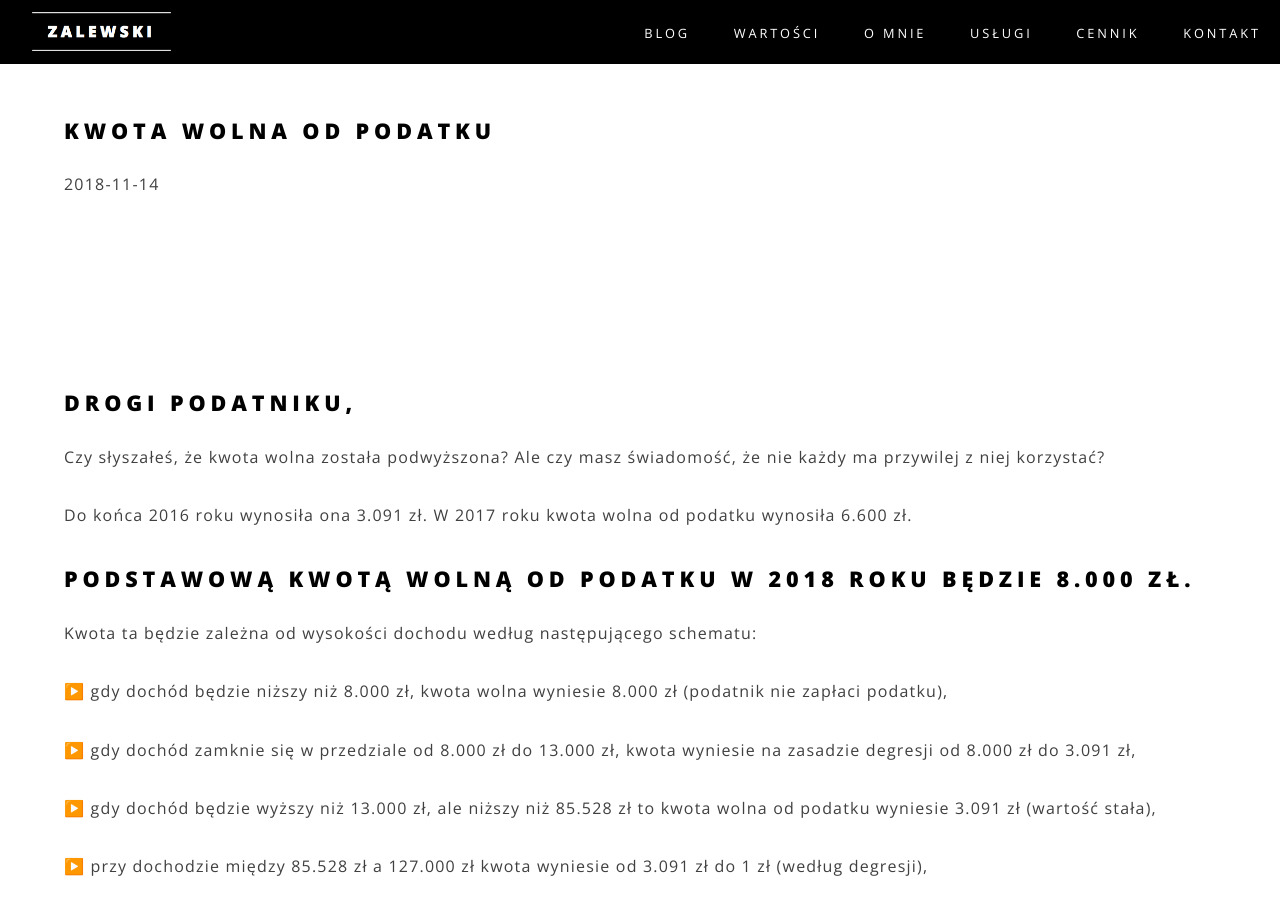
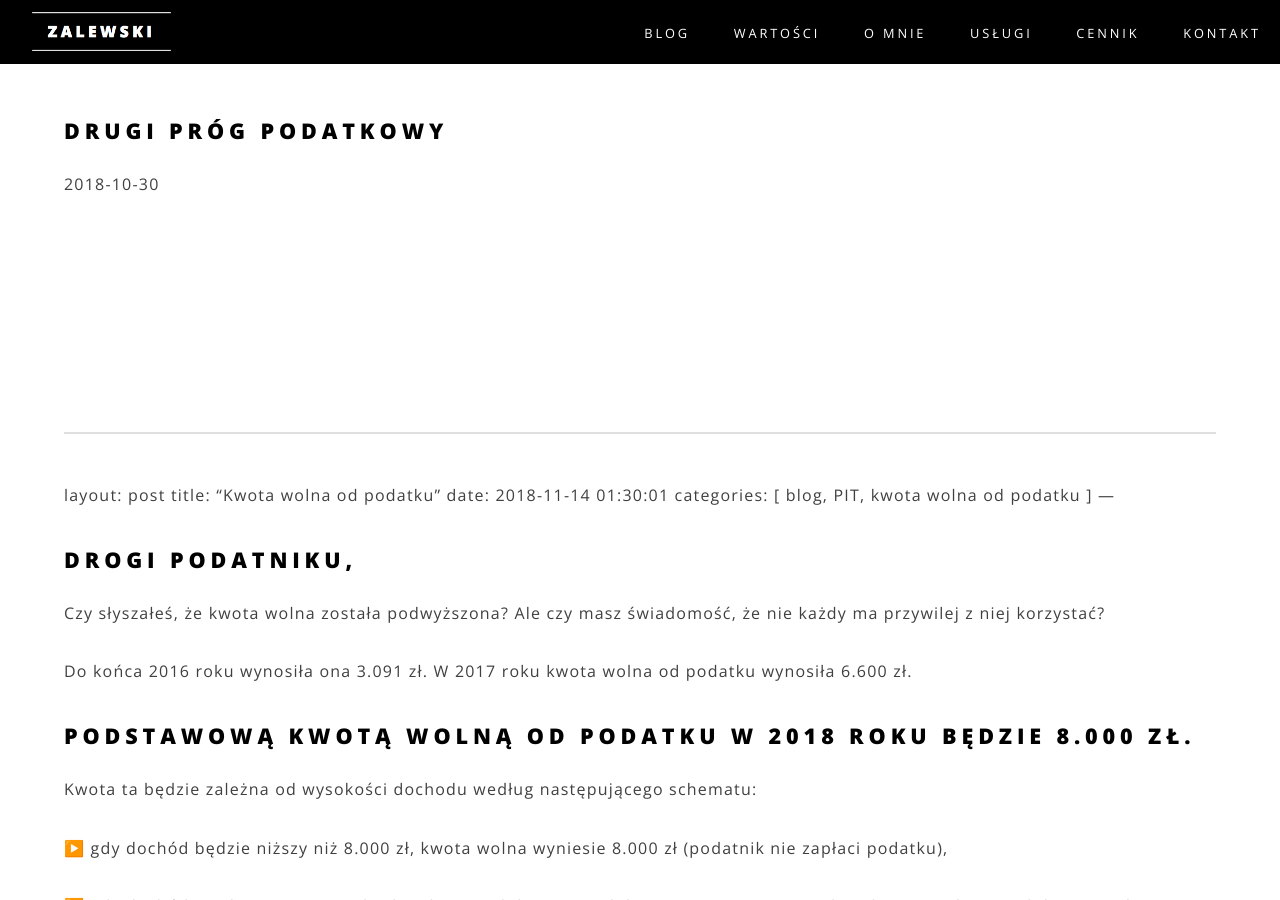
Before and after one commit to zalewskifinance/zalewskifinance.github.io, a Jekyll site: the page built from _posts/2018-11-14-kwota-wolna.md, in a window 1280 px wide and 900 px high. Built offline with Jekyll 4.4.1, drawn with Linux system fonts in a browser that asks for light colours.

Commit message:
Update 2018-11-14-kwota-wolna.md

```diff
--- a/_posts/2018-11-14-kwota-wolna.md
+++ b/_posts/2018-11-14-kwota-wolna.md
@@ -1,3 +1,11 @@
+---
+layout: post
+title:  "Drugi próg podatkowy"
+date:   2018-10-30 01:30:01
+categories: [ blog, PIT, próg podatkowy ]
+---
+
+
 ---
 layout: post
 title:  "Kwota wolna od podatku"
```
